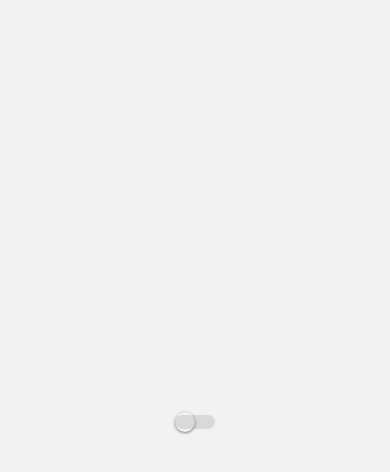
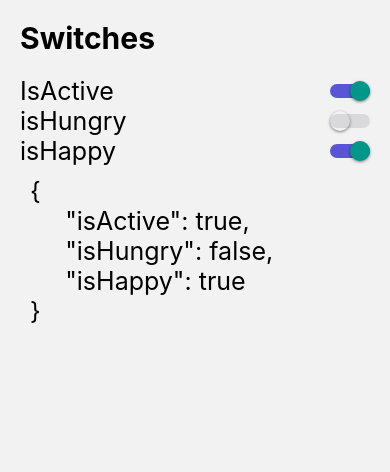
Before and after one commit to ferdeolazabal/RNComponents, a React Native app: screen /SwitchScreen in a window 390 px wide. Shown: the top 472 px of the page. Built offline with nearby package versions, Linux system fonts and the light colour scheme.

Commit message:
Add custom hook

```diff
--- /dev/null
+++ b/src/components/CustomSwitch.tsx
@@ -0,0 +1,24 @@
+import React, { useState } from 'react';
+import { Platform, Switch } from 'react-native';
+
+interface Props {
+    isOn: boolean;
+    onChange: (value: boolean) => void;
+}
+
+export const CustomSwitch = ({ isOn, onChange }: Props) => {
+    const [isEnabled, setIsEnabled] = useState(isOn);
+    const toggleSwitch = () => {
+        setIsEnabled(!isEnabled);
+        onChange(!isEnabled);
+    };
+
+    return (
+        <Switch
+            trackColor={{ false: '#D9D9DB', true: '#5856D6' }}
+            thumbColor={Platform.OS === 'android' ? '#5856D6' : ''}
+            onValueChange={toggleSwitch}
+            value={isEnabled}
+        />
+    );
+};
--- a/src/components/FlatListMenuItem.tsx
+++ b/src/components/FlatListMenuItem.tsx
@@ -17,10 +17,10 @@
             activeOpacity={0.8}
             onPress={() => navigation.navigate(menuItem.component as never)}>
             <View style={styles.container}>
-                <Icon name={menuItem.icon} color="gray" size={25} />
+                <Icon name={menuItem.icon} color="#5856D6" size={25} />
                 <Text style={styles.itemText}>{menuItem.name}</Text>
                 <View style={{ flex: 1 }} />
-                <Icon name="chevron-forward-outline" color="gray" size={25} />
+                <Icon name="chevron-forward-outline" color="#5856D6" size={25} />
             </View>
         </TouchableOpacity>
     );
--- /dev/null
+++ b/src/components/HeaderTitle.tsx
@@ -0,0 +1,18 @@
+import React from 'react';
+import { Text, View } from 'react-native';
+import { useSafeAreaInsets } from 'react-native-safe-area-context';
+import { styles } from '../theme/appTheme';
+
+interface Props {
+    title: string;
+}
+
+export const HeaderTitle = ({ title }: Props) => {
+    const { top } = useSafeAreaInsets();
+
+    return (
+        <View style={{ marginTop: top + 20, marginBottom: 20 }}>
+            <Text style={{ ...styles.title }}>{title}</Text>
+        </View>
+    );
+};
--- a/src/screens/HomeScreen.tsx
+++ b/src/screens/HomeScreen.tsx
@@ -1,21 +1,11 @@
 import React from 'react';
+import { HeaderTitle } from '../components/HeaderTitle';
 import { menuItems } from '../data/menuItems';
 import { styles } from '../theme/appTheme';
-import { useSafeAreaInsets } from 'react-native-safe-area-context';
-import { View, Text, FlatList } from 'react-native';
+import { View, FlatList } from 'react-native';
 import FlatListMenuItem from '../components/FlatListMenuItem';
 
 const HomeScreen = () => {
-    const { top } = useSafeAreaInsets();
-
-    const renderListHeader = () => {
-        return (
-            <View style={{ marginTop: top + 20, marginBottom: 20 }}>
-                <Text style={{ ...styles.title }}>Opciones de Menú</Text>
-            </View>
-        );
-    };
-
     const itemSeparator = () => {
         return <View style={{ borderBottomWidth: 1, opacity: 0.4, marginVertical: 5 }} />;
     };
@@ -26,7 +16,7 @@
                 data={menuItems}
                 keyExtractor={(item) => item.name}
                 renderItem={({ item }) => <FlatListMenuItem menuItem={item} />}
-                ListHeaderComponent={renderListHeader}
+                ListHeaderComponent={() => <HeaderTitle title={'Opciones de Menú'} />}
                 ItemSeparatorComponent={itemSeparator}
             />
         </View>
--- a/src/screens/SwitchScreen.tsx
+++ b/src/screens/SwitchScreen.tsx
@@ -1,26 +1,59 @@
 import { useState } from 'react';
-import { Platform, StyleSheet, Switch, View } from 'react-native';
+import { CustomSwitch } from '../components/CustomSwitch';
+import { HeaderTitle } from '../components/HeaderTitle';
+import { StyleSheet, Text, View } from 'react-native';
 
 export const SwitchScreen = () => {
-    const [isEnabled, setIsEnabled] = useState(false);
-    const toggleSwitch = () => setIsEnabled(!isEnabled);
+    const [state, setState] = useState({
+        isActive: true,
+        isHungry: false,
+        isHappy: true,
+    });
+
+    const { isActive, isHungry, isHappy } = state;
+
+    const onChange = (value: boolean, field: keyof typeof state) => {
+        setState({
+            ...state,
+            [field]: value,
+        });
+    };
 
     return (
         <View style={styles.container}>
-            <Switch
-                trackColor={{ false: '#D9D9DB', true: '#767577' }}
-                thumbColor={Platform.OS === 'android' ? '#5856D6' : ''}
-                onValueChange={toggleSwitch}
-                value={isEnabled}
-            />
+            <HeaderTitle title={'Switches'} />
+
+            <View style={styles.switchRow}>
+                <Text style={styles.text}>IsActive</Text>
+                <CustomSwitch isOn={isActive} onChange={(value) => onChange(value, 'isActive')} />
+            </View>
+            <View style={styles.switchRow}>
+                <Text style={styles.text}>isHungry</Text>
+                <CustomSwitch isOn={isHungry} onChange={(value) => onChange(value, 'isHungry')} />
+            </View>
+            <View style={styles.switchRow}>
+                <Text style={styles.text}>isHappy</Text>
+                <CustomSwitch isOn={isHappy} onChange={(value) => onChange(value, 'isHappy')} />
+            </View>
+
+            <View style={{ margin: 10 }}>
+                <Text style={styles.text}>{JSON.stringify(state, null, 5)}</Text>
+            </View>
         </View>
     );
 };
 
 const styles = StyleSheet.create({
     container: {
-        flex: 1,
+        marginHorizontal: 20,
+    },
+    switchRow: {
+        flexDirection: 'row',
+        justifyContent: 'space-between',
         alignItems: 'center',
-        justifyContent: 'center',
+    },
+    text: {
+        color: 'black',
+        fontSize: 25,
     },
 });
```
